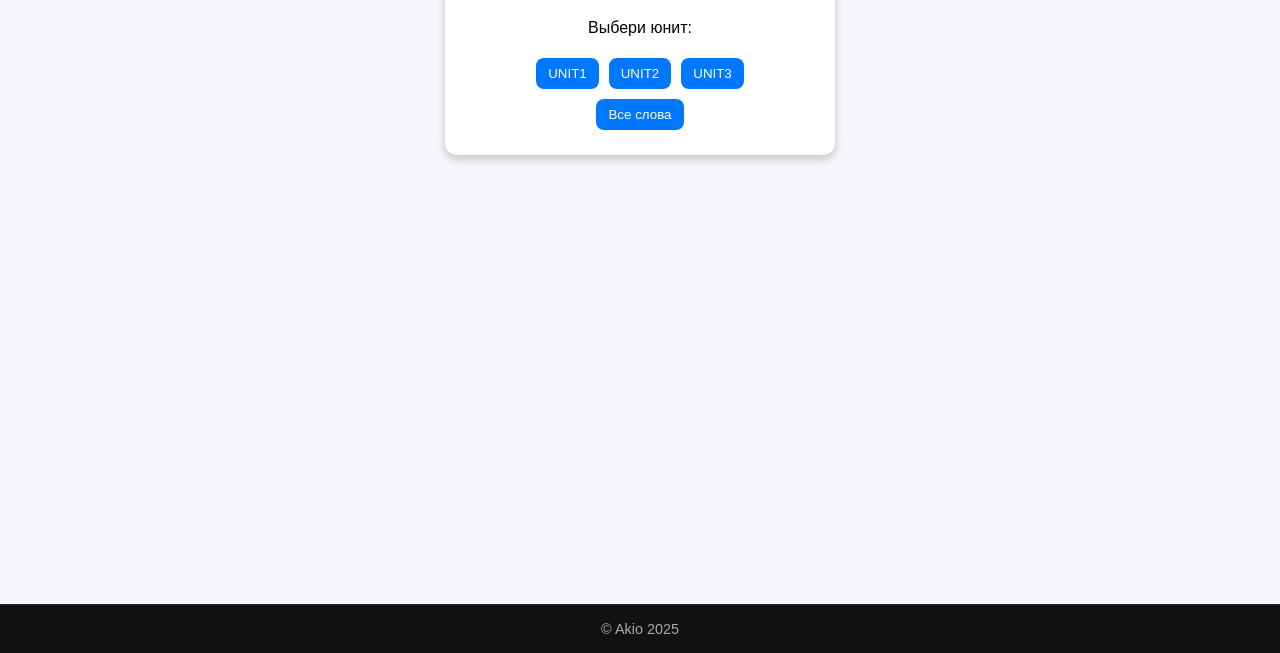
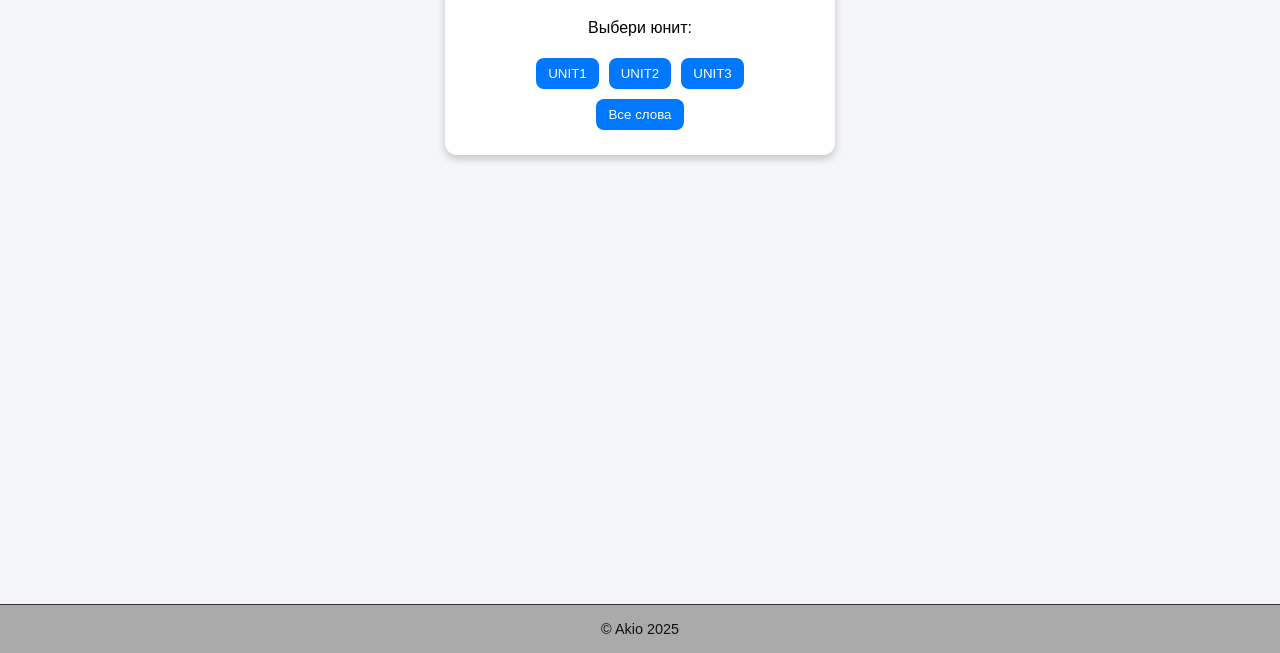
Before and after one commit to Akio-04/vocab-trainer, a plain HTML site: page index.html in a window 1280 px wide. Shown: the part 147-800 px from the top of the page. Drawn offline with Linux system fonts and the dark colour scheme.

Commit message:
Fixes footer

```diff
--- a/style.css
+++ b/style.css
@@ -121,8 +121,8 @@ footer {
 
 @media (prefers-color-scheme: dark) {
   footer {
-    background: #111;
-    color: #aaa;
+    background: #aaa;
+    color: #111;
     border-top: 1px solid #333;
   }
 }
```
